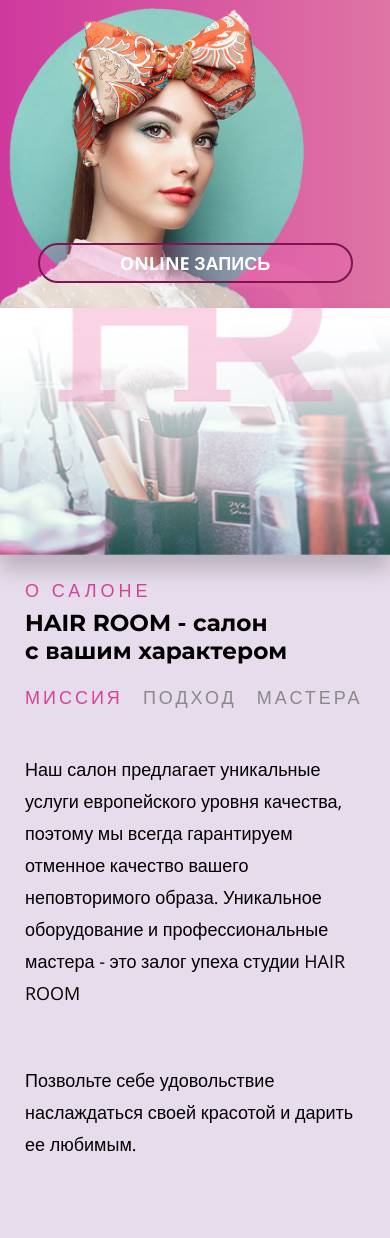
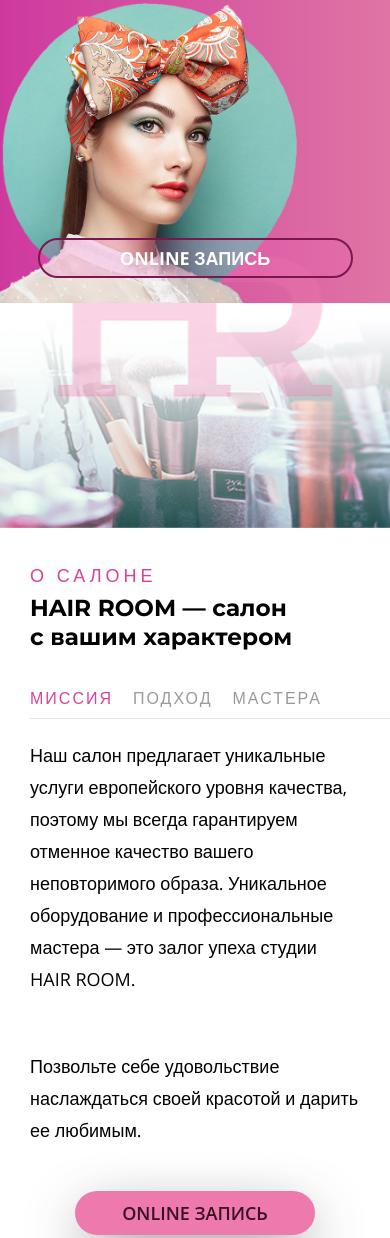
Before and after one commit to nigel-riss/hairroom-site, a website: page src/index.pug in a window 390 px wide. Shown: the part 517-1755 px from the top of the page. Drawn offline with nearby package versions, Linux system fonts and the light colour scheme; some packages are replaced by stand-ins of ours; files that its build step writes are made by us from their sources; files whose address does not match are found by name.

Commit message:
Fix about header styles for mobile Fix some markup

```diff
--- a/src/index.pug
+++ b/src/index.pug
@@ -4,14 +4,18 @@
         meta(charset="utf-8")
         meta(name="viewport", content="width=device-width, initial-scale=1.0")
         meta(http-equiv="X-UA-Compatible", content="ie=edge")
-        meta(name="theme-color" content="#ee7aad")
+
+        //- favicon
         link(rel="apple-touch-icon" sizes="76x76" href="/apple-touch-icon.png")
         link(rel="icon" type="image/png" sizes="32x32" href="./img/favicon-32x32.png")
         link(rel="icon" type="image/png" sizes="16x16" href="./img/favicon-16x16.png")
         link(rel="manifest" href="/site.webmanifest")
         link(rel="mask-icon" href="/safari-pinned-tab.svg" color="#5bbad5")
         meta(name="msapplication-TileColor" content="#da532c")
+
+        //- address bar
         meta(name="theme-color" content="#ee7aad")
+
         //- fix font import to @font-face
         link(href="https://fonts.googleapis.com/css?family=Montserrat:400,700" rel="stylesheet")
         link(href="https://fonts.googleapis.com/css?family=Open+Sans:400,700" rel="stylesheet")
@@ -76,45 +80,47 @@
 
         section.about
             a#about.nav-link
+
             .about__img
                 picture
                     source(srcset="./img/about_img-sm.jpg" media="(max-width: 700px)")
                     source(srcset="./img/about__img-md.jpg" media="(max-width: 1200)")
                     source(srcset="./img/about_img-lg.jpg" media="(min-width: 1200px)")
                     img(src="./img/about_img-sm.jpg" alt="HairRoom изображение")
-            .about__background
-                .about__board
-                    header.about__header
-                        sup.title__sup О салоне
-                        h4.about__title HAIR ROOM - салон<br> с&nbsp;вашим характером
 
-                    .about__content
-                        .tabs
-                            ul.tabs__list(id="tabs" role="tablist")
-                                li.tabs__item.tabs__current(data-tab="tab-1" id="tab"): a.tabs__link Миссия
-                                li.tabs__item(data-tab="tab-2"): a.tabs__link Подход
-                                li.tabs__item(data-tab="tab-3"): a.tabs__link Мастера
+            .about__board
+                header.about__header
+                    //- sup.title__sup О салоне
+                    sup.about__suptitle О салоне
+                    h2.about__title HAIR ROOM — салон<br> с&nbsp;вашим характером
 
-                            .tabs__content.tabs__current(id="tab-1")
-                                p.about__copy Наш салон предлагает уникальные услуги европейского уровня качества, поэтому мы всегда гарантируем отменное качество вашего неповторимого образа. Уникальное оборудование и профессиональные мастера - это залог упеха студии HAIR ROOM
-                                p.about__copy.about__copy--mrtop Позвольте себе удовольствие наслаждаться своей красотой и дарить ее любимым.
+                .about__content
+                    .tabs
+                        ul.tabs__list(id="tabs" role="tablist")
+                            li.tabs__item.tabs__current(data-tab="tab-1" id="tab"): a.tabs__link Миссия
+                            li.tabs__item(data-tab="tab-2"): a.tabs__link Подход
+                            li.tabs__item(data-tab="tab-3"): a.tabs__link Мастера
+
+                        .tabs__content.tabs__current(id="tab-1")
+                            p.about__copy Наш салон предлагает уникальные услуги европейского уровня качества, поэтому мы всегда гарантируем отменное качество вашего неповторимого образа. Уникальное оборудование и профессиональные мастера — это залог упеха студии HAIR ROOM.
+                            p.about__copy.about__copy--mrtop Позвольте себе удовольствие наслаждаться своей красотой и дарить ее любимым.
 
 
-                            .tabs__content(id="tab-2")
-                                p.about__copy Подход
+                        .tabs__content(id="tab-2")
+                            p.about__copy Текст вкладки "подход"
 
-                            .tabs__content(id="tab-3")
-                                p.about__copy Мастера
+                        .tabs__content(id="tab-3")
+                            p.about__copy Текст вкладки "мастера"
 
-                    .logo.logo--about
-                        .logo__outline
-                            img(src="./img/hr_logo_black.svg" alt="logo white")
-                    .about__button
-                        a.button.button--pink(href="#") online Запись
-                        a.button.button--ghost(href="#price") прайс-лист
+                .logo.logo--about
+                    .logo__outline
+                        img(src="./img/hr_logo_black.svg" alt="logo white")
+                .about__button
+                    a.button.button--pink(href="#") online Запись
+                    a.button.button--ghost(href="#price") прайс-лист
 
 
-        section.services
+        //- section.services
             a#services.nav-link
             header.services__header
                 p.title__sup.title__sup--mrtop Мы предлагаем
@@ -173,7 +179,6 @@
                             .button__wrapper.button__wrapper--centerX
                                 a.button.button--pink.button--card(href="#") Записаться
                                 a.button.button--ghost.button--card(href="#") Прайс-лист
-
 
         section.price
             a#price.nav-link
@@ -448,7 +453,6 @@
                 .gallery__img
                     img(src="./img/card8-sm.jpg" alt="HairRoom педикюр")
 
-
         section.location
             a#contacts.nav-link
             .map-label
--- a/src/scss/base/_vars.scss
+++ b/src/scss/base/_vars.scss
@@ -5,7 +5,7 @@
 $white: #ffffff;
 $text: #8a185a;
 $copy: #2e2d2c;
-$title: #d74299;
+$titleColor: #d74299;
 
 
 // Fonts
--- a/src/scss/modules/_about.scss
+++ b/src/scss/modules/_about.scss
@@ -26,9 +26,77 @@
         }
     }
 
+    &__img {
+        // typography
+        font-size: 0;
+
+        // visual
+        // box-shadow: 0px 14px 21px 0px rgba(0, 0, 0, 0.2);
+
+        // positioning
+        // position: relative;
+        // z-index: 1;
+        // width: 100%;
+        // height: 247px;
+
+
+        // @include atTabletsPortrait {
+        //     width: 88%;
+        //     height: 390px;
+        //     // margin-bottom: 100px;
+        //     // height: 390px;
+        //     box-shadow: 0px 15px 39px 0px rgba(0,0,0,0.2);
+        // }
+
+        // @include atDesktop {
+        // //    z-index: 3;
+        //    margin-left: 83px;
+        //    min-height: 700px;
+        //    transform: translateY(-100px);
+        // }
+
+        img {
+            width: 100%;
+            height: 100%;
+            object-fit: cover;
+        }
+    }
+
+    &__board {
+        // box model
+        padding: 35px 30px;
+
+        // visual
+        background-color: $white;
+        overflow: hidden;
+
+        @include atTabletsPortrait {
+            // positioning
+            // position: relative;
+            // box model
+            margin-left: 55px;
+            background-position: 0 0;
+            background-image: url("./img/about_bg-md.jpg");
+            background-size: cover;
+            box-shadow: 0px 64px 58px -30px rgba(195,161,190,0.75);
+            transform: translateY(-100px);
+            // background-size: cover;
+            // background-repeat: no-repeat;
+            // background-position: 0 -100%;
+            // background-color: #e6dceb;
+        }
+
+        @include atDesktop {
+            margin-left: 0;
+            padding-left: 100px;
+            padding-bottom: 50px;
+            margin-bottom: 60px;
+        }
+    }
+
     &__header {
         // box model
-
+        margin-bottom: 25px;
 
         @include atTabletsPortrait {
             padding-left: 75px;
@@ -41,112 +109,77 @@
         }
     }
 
-    &__background {
-        position: relative;
-        background-image: url("./img/pattern.jpg");
+    &__suptitle {
+        // box model
+        margin: 0;
+        padding: 0;
 
-        &::before {
-            content: '';
-            width: 100%;
-            height: 100%;
-            position: absolute;
-            top: 0;
-            bottom: 0;
-            left: 0;
-            right: 0;
-            background: linear-gradient(to bottom,rgba(247, 233, 244, 0.7), rgba(234, 199, 226, 0.7));
-        }
-
-        @include atDesktop {
-            background-image: none;
-            position: static;
-            margin-left: -100px;
-            width: 100%;
-        }
-
-    }
-
-    &__board {
-        // positioning
-        position: relative;
-
-        // box model
-        padding: 20px 25px;
-
-        // visual
-        background-color: #e6dceb;
-        background-size: cover;
-        background-repeat: no-repeat;
-        background-position: 0 -100%;
-
-        @include atTabletsPortrait {
-            // box model
-            margin-left: 55px;
-            background-position: 0 0;
-            background-image: url("./img/about_bg-md.jpg");
-            background-size: cover;
-            box-shadow: 0px 64px 58px -30px rgba(195,161,190,0.75);
-            transform: translateY(-100px);
-        }
-
-        @include atDesktop {
-            margin-left: 0;
-            padding-left: 100px;
-            padding-bottom: 50px;
-            margin-bottom: 60px;
-        }
-    }
-
-    &__img {
-        position: relative;
-        z-index: 1;
-        width: 100%;
-        height: 247px;
-
-        box-shadow: 0px 14px 21px 0px rgba(0,0,0,0.2);
-
-        @include atTabletsPortrait {
-            width: 88%;
-            height: 390px;
-            // margin-bottom: 100px;
-            // height: 390px;
-            box-shadow: 0px 15px 39px 0px rgba(0,0,0,0.2);
-        }
-
-        @include atDesktop {
-        //    z-index: 3;
-           margin-left: 83px;
-           min-height: 700px;
-           transform: translateY(-100px);
-        }
-
-        img, source {
-            width: 100%;
-            height: 100%;
-            object-fit: cover;
-        }
+        // typography
+        color: $titleColor;
+        font-family: $textFont;
+        font-size: 1.125rem;
+        letter-spacing: 4px;
+        text-transform: uppercase;
     }
 
     &__title {
         // box model
         margin: 0;
-        margin-bottom: 25px;
+        padding: 0;
 
         // typography
         font-size: 1.45rem;
+        line-height: 1.25;
+
+        // @include atTabletsPortrait {
+        //     font-size: 2.66rem;
+        //     // font-family: $mainFontExtarBlack;
+        //     min-width: 436px;
+        //     letter-spacing: 3px;
+        // }
+
+        // @include atDesktop {
+        //     font-size: 2.75rem;
+        //     width: auto;
+        // }
+    }
+
+    &__content {
 
         @include atTabletsPortrait {
-            font-size: 2.66rem;
-            // font-family: $mainFontExtarBlack;
-            min-width: 436px;
-            letter-spacing: 3px;
+            padding-left: 75px;
         }
 
         @include atDesktop {
-            font-size: 2.75rem;
-            width: auto;
+            padding-left: 80px;
         }
     }
+
+    // &__background {
+    //     position: relative;
+    //     background-image: url("./img/pattern.jpg");
+
+    //     &::before {
+    //         content: '';
+    //         width: 100%;
+    //         height: 100%;
+    //         position: absolute;
+    //         top: 0;
+    //         bottom: 0;
+    //         left: 0;
+    //         right: 0;
+    //         background: linear-gradient(to bottom,rgba(247, 233, 244, 0.7), rgba(234, 199, 226, 0.7));
+    //     }
+
+    //     @include atDesktop {
+    //         background-image: none;
+    //         position: static;
+    //         margin-left: -100px;
+    //         width: 100%;
+    //     }
+
+    // }
+
 
     &__copy {
         // box model
@@ -179,18 +212,4 @@
         // typography
         text-align: center;
     }
-
-
-    &__content {
-        // box model
-        margin-bottom: 140px;
-
-        @include atTabletsPortrait {
-            padding-left: 75px;
-        }
-
-        @include atDesktop {
-            padding-left: 80px;
-        }
-    }
 }
--- a/src/scss/modules/_main-nav.scss
+++ b/src/scss/modules/_main-nav.scss
@@ -1,8 +1,8 @@
 .main-nav {
     // box model
     display: flex;
-    padding-bottom: 45px;
-    padding-left: 25px;
+    padding-bottom: 40px;
+    padding-left: 30px;
 
     @include atTabletsPortrait {
         // box model
--- a/src/scss/modules/_menu-icon.scss
+++ b/src/scss/modules/_menu-icon.scss
@@ -1,7 +1,7 @@
 .menu-icon {
     // positioning
     position: fixed;
-    right: 25px;
+    right: 20px;
     top: 18px;
     z-index: 6;
 
--- a/src/scss/modules/_tabs.scss
+++ b/src/scss/modules/_tabs.scss
@@ -1,48 +1,64 @@
 .tabs {
+    // @include atTabletsPortrait {
+    //     padding-left: 0;
+    // }
 
-    @include atTabletsPortrait {
-        padding-left: 0;
-    }
-
-    @include atDesktop {
-        padding-left: 0;
-    }
+    // @include atDesktop {
+    //     padding-left: 0;
+    // }
 
     &__list {
+        // positioning
+        position: relative;
+
         // box model
         display: flex;
         padding: 0;
         margin: 0;
-        margin-bottom: 48px;
+        margin-bottom: 20px;
+        margin-left: -10px;
 
         // visual
         list-style: none;
+
+        &::after {
+            content: "";
+
+            // positioning
+            position: absolute;
+            bottom: 0;
+            left: 10px;
+
+            // box model
+            height: 1px;
+            width: 150%;
+
+            // visual
+            background-color: rgba(#999999, 0.25);
+        }
     }
 
     &__item {
-        // box model
-        padding-right: 20px;
-
-        @include atTabletsPortrait {
-            // box model
-            padding-right: 55px;
-        }
-
-        &:last-child {
-            padding-right: 0;
-        }
+        // @include atTabletsPortrait {
+        //     // box model
+        //     padding-right: 55px;
+        // }
     }
 
     &__link {
-        font-size: 1.125rem;
+        // box model
+        display: inline-block;
+        vertical-align: top;
+        padding: 10px;
+
+        // typography
+        color: #999999;
+        font-size: 1rem;
         font-family: $textFont;
         text-transform: uppercase;
-        color: #898989;
-        line-height: 15px;
-        letter-spacing: 3px;
         font-weight: 300;
+        letter-spacing: 2px;
         transition: 0.3s ease-in-out;
-        display: inherit;
 
 
         @include atTabletsPortrait {
--- a/src/scss/modules/_title.scss
+++ b/src/scss/modules/_title.scss
@@ -4,13 +4,7 @@
     margin-bottom: 15px;
 
     &__sup {
-        // typography
-        color: #d74299;
-        font-family: $textFont;
-        font-size: 1.125rem;
-        text-transform: uppercase;
-        letter-spacing: 4px;
-        line-height: 30px;
+
 
         @include atTabletsPortrait {
             // typography
```
Also changed, not shown: src/scss/modules/_hero.scss (+5 -2 lines), dist/index.html, dist/styles.css.
